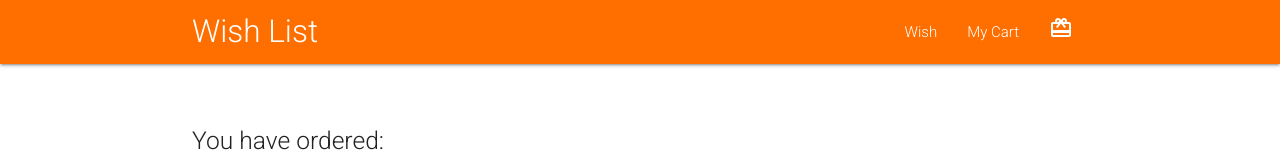
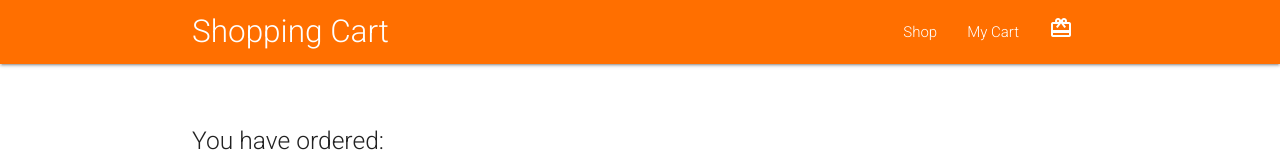
Before and after one commit to meryemkmr/React-Shopping-Cart, a React (Create React App) app: page /cart in a window 1280 px wide. Shown: the top 160 px of the page. Built offline with nearby package versions, Linux system fonts and the light colour scheme.

Commit message:
shopping cart

```diff
--- a/src/components/layout/Header.js
+++ b/src/components/layout/Header.js
@@ -11,10 +11,10 @@ import { addToCart ,dataFetch} from '../../actions/cartActions'
     return(
             <nav className="nav-wrapper  amber darken-4">
                 <div className="container">
-                    <Link to="/" className="brand-logo "><>Wish List</></Link>
+                    <Link to="/" className="brand-logo "><>Shopping Cart</></Link>
 
                     <ul className="right nav">
-                        <li><Link to="/">Wish</Link></li>
+                        <li><Link to="/">Shop</Link></li>
                         <li><Link to="/cart">My Cart </Link></li>
                         <li><Link to="/cart"><i className="material-icons">card_giftcard </i></Link></li>
                     </ul>
```
